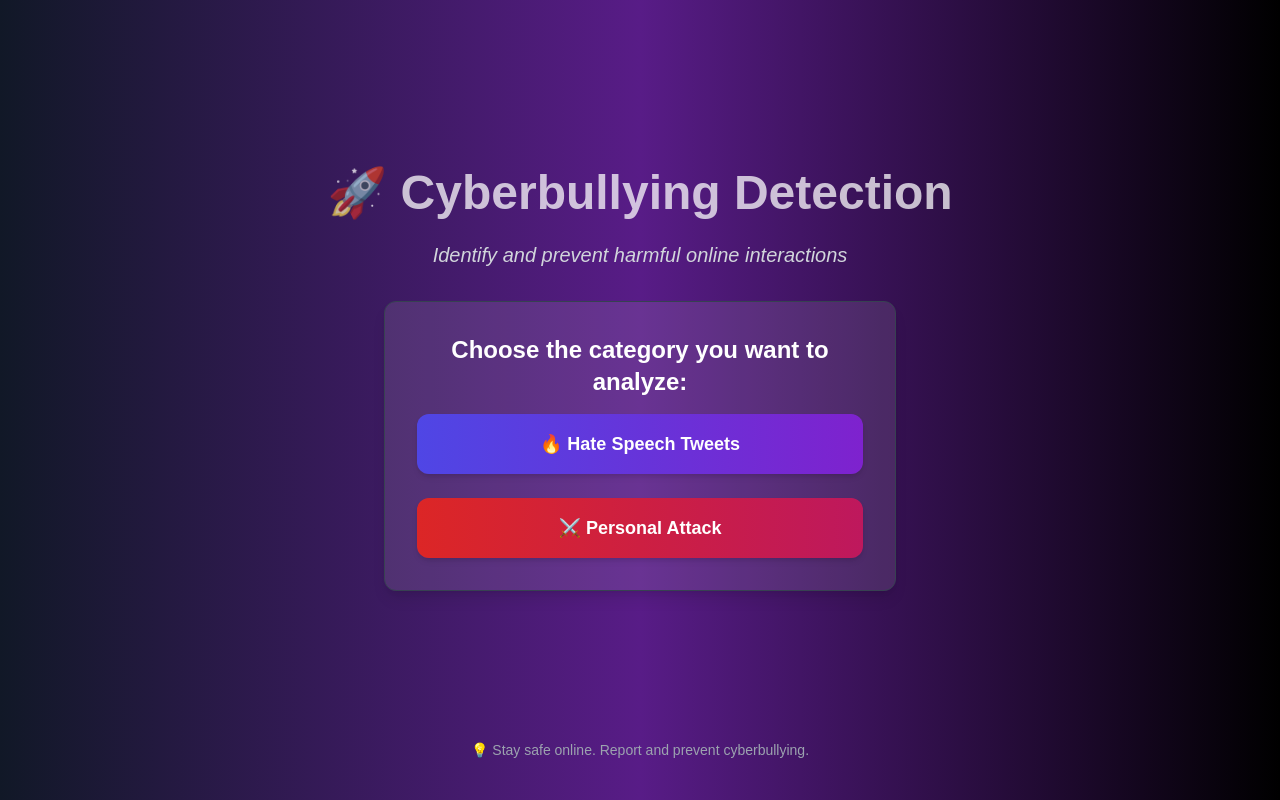
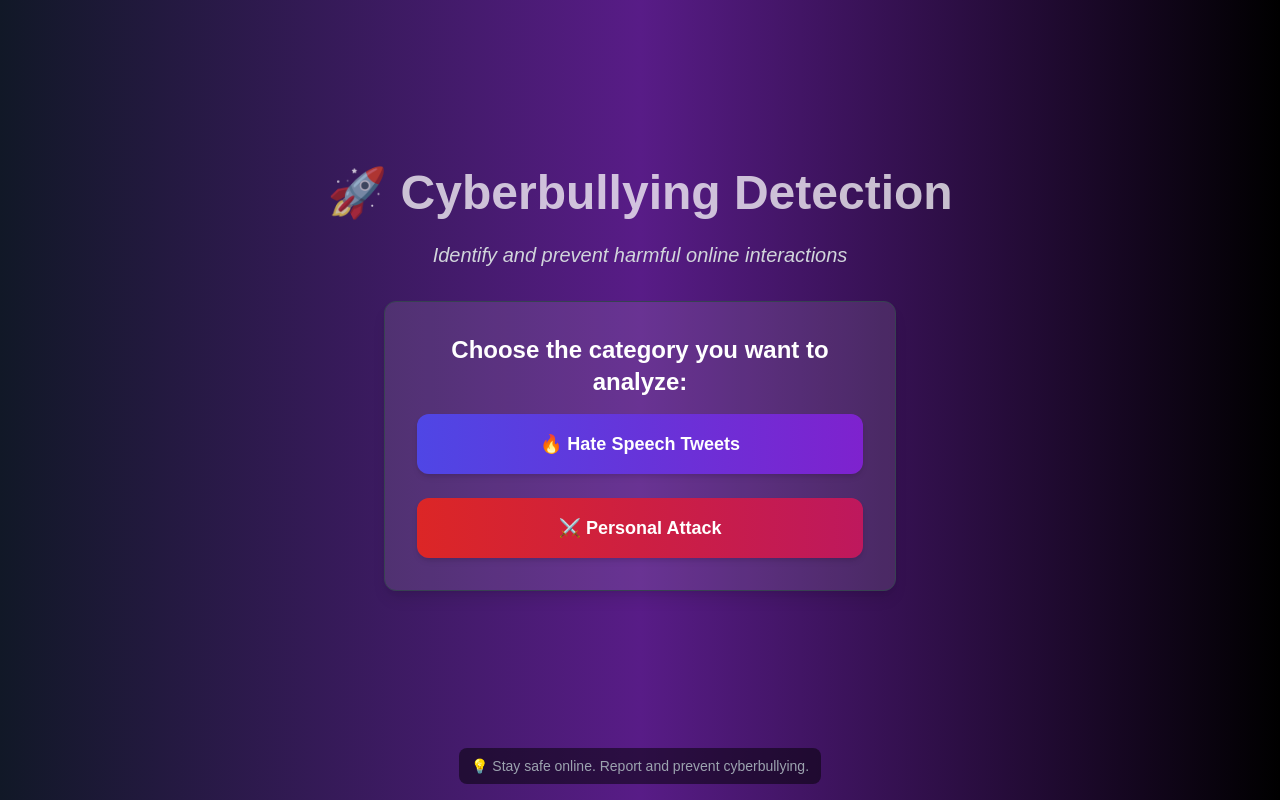
Before and after one commit to kamalan2k4/miniproject-frontend, a Next.js app: page / in a window 1280 px wide. Built offline with nearby package versions, Linux system fonts and the light colour scheme.

Commit message:
trying to fix footer

```diff
--- a/app/page.tsx
+++ b/app/page.tsx
@@ -34,9 +34,11 @@ export default function Home() {
         </div>
       </div>
 
-      <div className="absolute bottom-6 text-gray-400 text-sm w-full text-center px-4 pb-4">
-
-        <p>💡 Stay safe online. Report and prevent cyberbullying.</p>
+     {/* Footer fixed to bottom */}
+     <div className="fixed bottom-4 w-full text-center px-4">
+        <p className="text-gray-400 text-sm bg-black bg-opacity-50 px-3 py-2 rounded-lg inline-block">
+          💡 Stay safe online. Report and prevent cyberbullying.
+        </p>
       </div>
     </div>
   );
```
